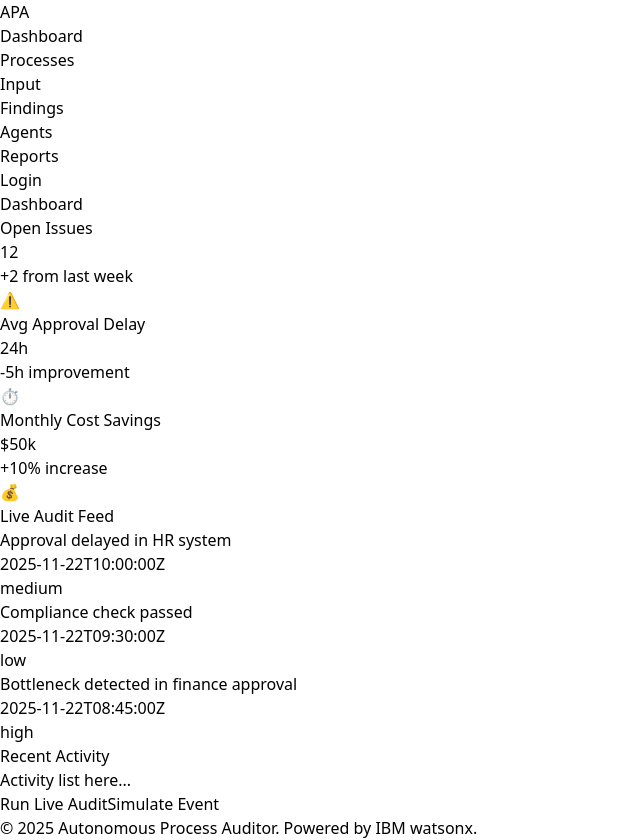
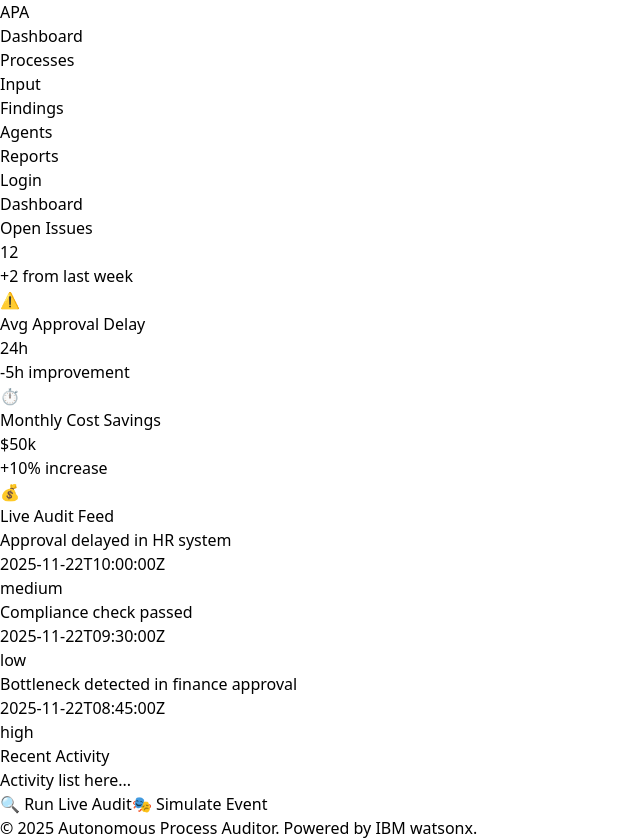
Before and after one commit to kawacukennedy/autonomous_process_auditor, a React app in the folder frontend/: page / in a window 1280 px wide. Shown: the whole page, without its empty margins (0-640 px from the left). Built offline with nearby package versions, Linux system fonts and the light colour scheme; the HTML template or start-up script is replaced by a standard one.

Commit message:
Add emojis to Dashboard buttons

```diff
--- a/frontend/src/pages/Dashboard.tsx
+++ b/frontend/src/pages/Dashboard.tsx
@@ -21,10 +21,10 @@ const Dashboard: React.FC = () => {
       </div>
       <div className="mt-6">
         <button className="bg-blue-600 text-white px-4 py-2 rounded hover:bg-blue-700 transition duration-200">
-          Run Live Audit
+          🔍 Run Live Audit
         </button>
         <button className="ml-4 bg-gray-600 text-white px-4 py-2 rounded hover:bg-gray-700 transition duration-200">
-          Simulate Event
+          🎭 Simulate Event
         </button>
       </div>
     </div>
```
